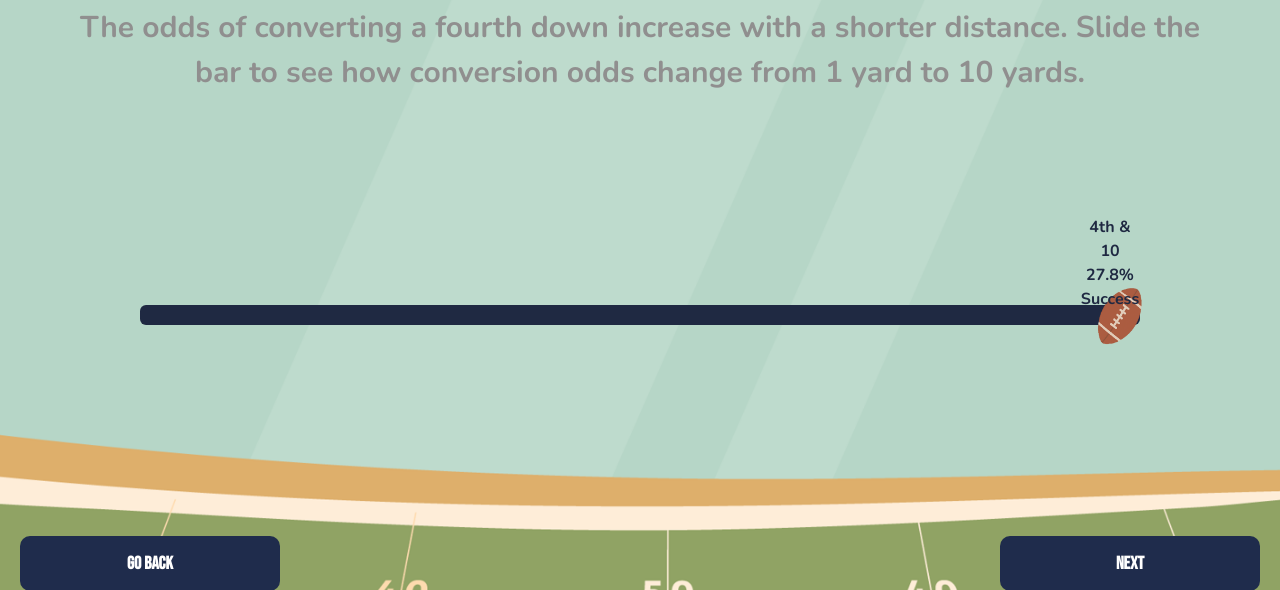
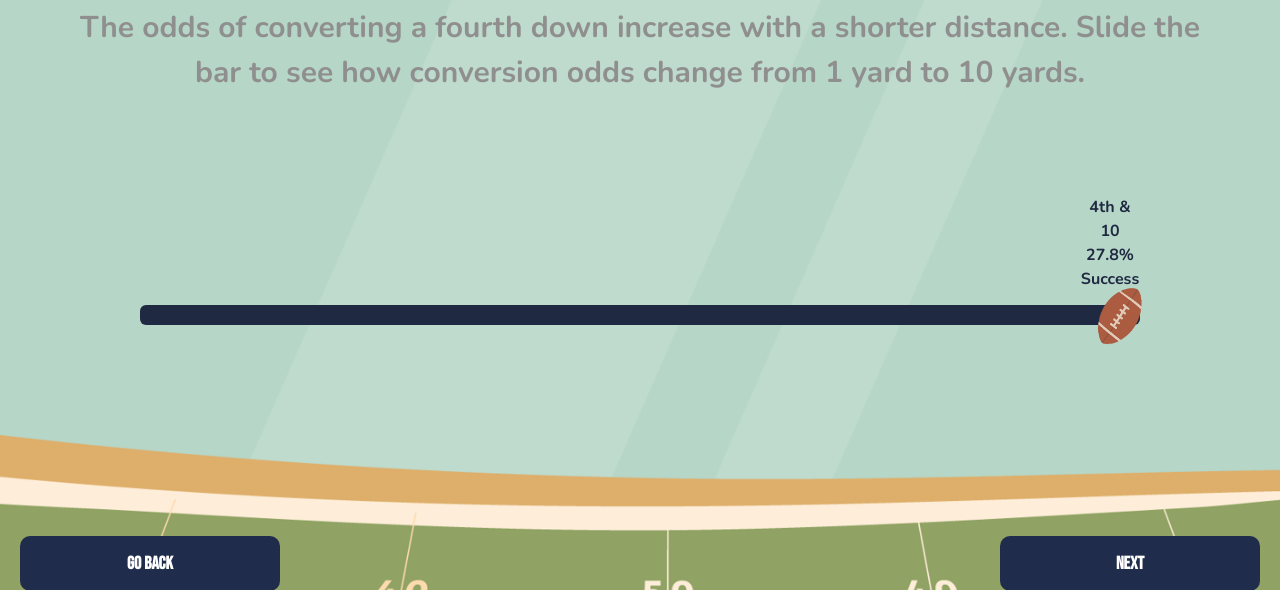
Before and after one commit to trv2111/w4170-proj, a Flask app: page /learn/yards-to-go in a window 1280 px wide. Shown: the part 179-769 px from the top of the page. Run offline with Flask 3, Linux system fonts and the light colour scheme; some libraries are stand-ins or nearby versions; some web fonts are replaced.

Commit message:
Update yardstogo.html
fixed yards

```diff
--- a/templates/yardstogo.html
+++ b/templates/yardstogo.html
@@ -51,7 +51,7 @@
 
     .text-overlay {
         position: absolute;
-        top: -70px;
+        top: -90px;
         left: 0;
         transform: translateX(-50%);
         text-align: center;
```
